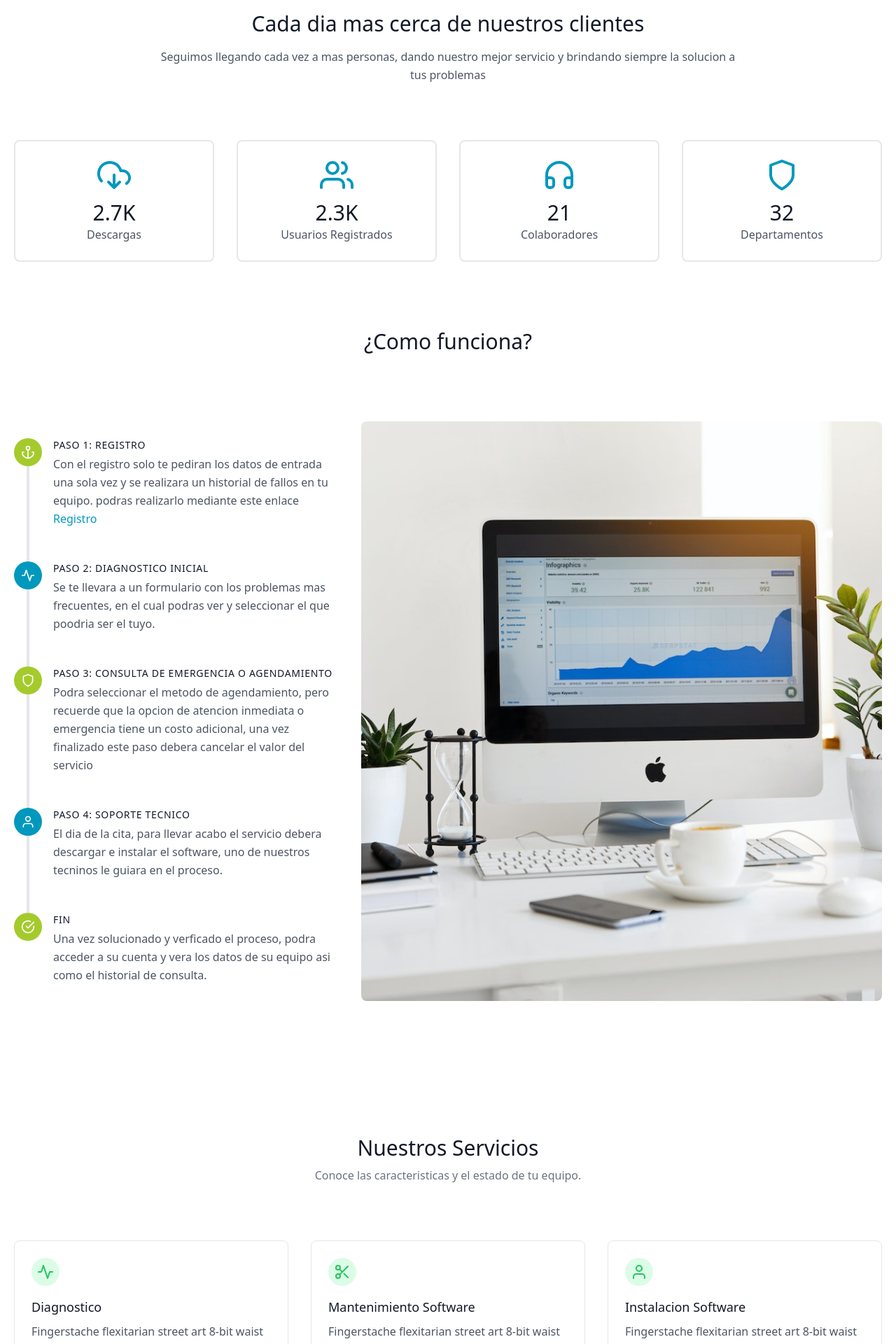
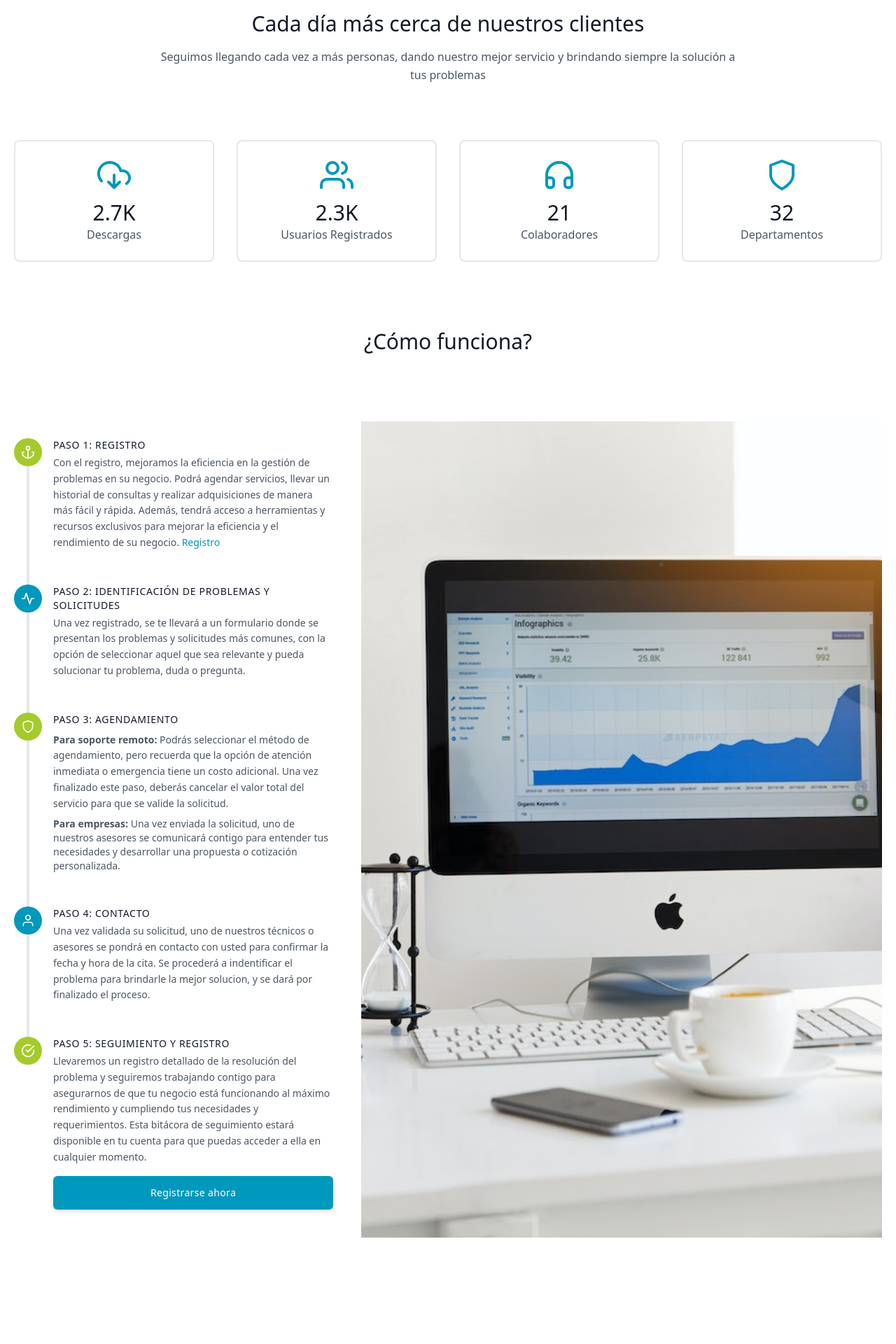
Before and after one commit to luistrabajo789/Scopes, a Next.js app: page / in a window 1280 px wide. Shown: the part 880-2800 px from the top of the page at 70% size. Built offline with nearby package versions, Linux system fonts and the light colour scheme; no server answers.

Commit message:
fxied text

```diff
--- a/components/LoginRegister/Register.tsx
+++ b/components/LoginRegister/Register.tsx
@@ -39,7 +39,7 @@ export default function Register() {
   };
 
   return (
-    <div className="bg-white rounded-md shadow-2xl p-7 sm:px-8 sm:py-12 text-gray-700">
+    <div className="bg-white rounded-md shadow-xl p-7 sm:px-8 sm:py-12 text-gray-700">
       <h3 className="mb-4 text-xl font-semibold sm:text-center sm:mb-6 sm:text-2xl">
         Registrarse
       </h3>
@@ -58,7 +58,7 @@ export default function Register() {
             required
             type="text"
             className="flex-grow w-full h-12 px-4  transition duration-200 bg-white border border-gray-300 rounded shadow-sm appearance-none focus:border-secondary-100 focus:outline-none focus:shadow-outline"
-            id="name"
+            id="nameRegister"
             name="name"
           />
 
@@ -79,7 +79,7 @@ export default function Register() {
             required
             type="email"
             className="flex-grow w-full h-12 px-4 transition duration-200 bg-white border border-gray-300 rounded shadow-sm appearance-none focus:border-secondary-100 focus:outline-none focus:shadow-outline"
-            id="email"
+            id="emailRegister"
             name="email"
           />
           {errors.email && (
--- a/components/home/About.tsx
+++ b/components/home/About.tsx
@@ -5,8 +5,8 @@ export default function About() {
     <section className="text-gray-600 body-font">
     <div className="px-5 py-24 mx-auto">
       <div className="flex flex-col text-center w-full mb-20">
-        <h1 className="sm:text-3xl text-2xl font-medium title-font mb-4 text-gray-900">Cada dia mas cerca de nuestros clientes</h1>
-        <p className="lg:w-2/3 mx-auto leading-relaxed text-base">Seguimos llegando cada vez a mas personas, dando nuestro mejor servicio y brindando siempre la solucion a tus problemas</p>
+        <h1 className="sm:text-3xl text-2xl font-medium title-font mb-4 text-gray-900">Cada día más cerca de nuestros clientes</h1>
+        <p className="lg:w-2/3 mx-auto leading-relaxed text-base">Seguimos llegando cada vez a más personas, dando nuestro mejor servicio y brindando siempre la solución a tus problemas</p>
       </div>
       <div className="flex flex-wrap -m-4 text-center">
         <div className="p-4 md:w-1/4 sm:w-1/2 w-full">
--- a/components/home/Contact.tsx
+++ b/components/home/Contact.tsx
@@ -10,7 +10,7 @@ export default function Contact() {
             Contactanos
           </h1>
           <p className="lg:w-2/3 mx-auto leading-relaxed text-base">
-            Responderemos en un plazo dentro las siguientes 24 habiles.
+            Responderemos en un plazo dentro las siguientes 24 hábiles.
           </p>
         </div>
         <div className="lg:w-1/2 md:w-2/3 mx-auto">
--- a/components/home/Remote.tsx
+++ b/components/home/Remote.tsx
@@ -6,9 +6,9 @@ import bg2 from "public/bg2.jpg";
 
 export default function Remote() {
   return (
-    <section className="text-gray-600 body-font">
+    <section className="text-gray-600 body-font text-sm">
       <h1 className="sm:text-3xl text-2xl font-medium title-font  text-gray-900 text-center">
-        ¿Como funciona?
+        ¿Cómo funciona?
       </h1>
 
       <div className="container px-5 py-24 mx-auto flex flex-wrap">
@@ -33,14 +33,18 @@ export default function Remote() {
                 </svg>
               </div>
               <div className="flex-grow pl-4">
-                <h2 className="font-medium title-font text-sm text-gray-900 mb-1 tracking-wider">
+                <h2 className="font-medium title-font  text-gray-900 mb-1 tracking-wider">
                   PASO 1: REGISTRO
                 </h2>
                 <p className="leading-relaxed">
-                  Con el registro solo te pediran los datos de entrada una sola
-                  vez y se realizara un historial de fallos en tu
-                  equipo. podras realizarlo mediante este enlace{" "}
+                  Con el registro, mejoramos la eficiencia en la gestión de
+                  problemas en su negocio. Podrá agendar servicios, llevar un
+                  historial de consultas y realizar adquisiciones de manera más
+                  fácil y rápida. Además, tendrá acceso a herramientas y
+                  recursos exclusivos para mejorar la eficiencia y el
+                  rendimiento de su negocio.{" "}
                   <Link className="text-primary-100" href="#header">
+                    {" "}
                     Registro
                   </Link>
                 </p>
@@ -64,13 +68,14 @@ export default function Remote() {
                 </svg>
               </div>
               <div className="flex-grow pl-4">
-                <h2 className="font-medium title-font text-sm text-gray-900 mb-1 tracking-wider">
-                  PASO 2: DIAGNOSTICO INICIAL
+                <h2 className="font-medium title-font  text-gray-900 mb-1 uppercase tracking-wider">
+                  PASO 2: Identificación de Problemas y Solicitudes
                 </h2>
                 <p className="leading-relaxed">
-                  Se te llevara a un formulario con los problemas mas
-                  frecuentes, en el cual podras ver y seleccionar el que poodria
-                  ser el tuyo.
+                  Una vez registrado, se te llevará a un formulario donde se
+                  presentan los problemas y solicitudes más comunes,
+                  con la opción de seleccionar aquel que sea relevante y pueda
+                  solucionar tu problema, duda o pregunta.
                 </p>
               </div>
             </div>
@@ -92,14 +97,21 @@ export default function Remote() {
                 </svg>
               </div>
               <div className="flex-grow pl-4">
-                <h2 className="font-medium title-font text-sm text-gray-900 mb-1 tracking-wider">
-                  PASO 3: CONSULTA DE EMERGENCIA O AGENDAMIENTO
+                <h2 className="font-medium title-font   text-gray-900  tracking-wider mb-2">
+                  PASO 3: AGENDAMIENTO
                 </h2>
-                <p className="leading-relaxed">
-                  Podra seleccionar el metodo de agendamiento, pero recuerde que
-                  la opcion de atencion inmediata o emergencia tiene un costo
-                  adicional, una vez finalizado este paso debera cancelar el
-                  valor del servicio
+                <p className="leading-relaxed mb-2">
+                  <strong>Para soporte remoto: </strong> Podrás seleccionar el
+                  método de agendamiento, pero recuerda que la opción de
+                  atención inmediata o emergencia tiene un costo adicional. Una
+                  vez finalizado este paso, deberás cancelar el valor total del
+                  servicio para que se valide la solicitud.
+                </p>
+                <p>
+                  <strong>Para empresas:</strong> Una vez enviada la solicitud,
+                  uno de nuestros asesores se comunicará contigo para entender
+                  tus necesidades y desarrollar una propuesta o cotización
+                  personalizada.
                 </p>
               </div>
             </div>
@@ -122,13 +134,15 @@ export default function Remote() {
                 </svg>
               </div>
               <div className="flex-grow pl-4">
-                <h2 className="font-medium title-font text-sm text-gray-900 mb-1 tracking-wider">
-                  PASO 4: SOPORTE TECNICO
+                <h2 className="font-medium title-font   text-gray-900 mb-1 tracking-wider">
+                  PASO 4: CONTACTO
                 </h2>
                 <p className="leading-relaxed">
-                  El dia de la cita, para llevar acabo el servicio debera
-                  descargar e instalar el software, uno de nuestros tecninos le
-                  guiara en el proceso.
+                  Una vez validada su solicitud, uno de nuestros técnicos o
+                  asesores se pondrá en contacto con usted para confirmar la
+                  fecha y hora de la cita. Se procederá a indentificar el
+                  problema para brindarle la mejor solucion, y se dará por
+                  finalizado el proceso.
                 </p>
               </div>
             </div>
@@ -148,19 +162,20 @@ export default function Remote() {
                 </svg>
               </div>
               <div className="flex-grow pl-4">
-                <h2 className="font-medium title-font text-sm text-gray-900 mb-1 tracking-wider">
-                  FIN
+                <h2 className="font-medium title-font   text-gray-900 mb-1 tracking-wider">
+                  PASO 5: SEGUIMIENTO Y REGISTRO
                 </h2>
                 <p className="leading-relaxed">
-                  Una vez solucionado y verficado el proceso, podra acceder a su
-                  cuenta y vera los datos de su equipo asi como el historial de
-                  consulta.
+                Llevaremos un registro detallado de la resolución del problema y seguiremos trabajando contigo para asegurarnos de que tu negocio está funcionando al máximo rendimiento y cumpliendo tus necesidades y requerimientos. Esta bitácora de seguimiento estará disponible en tu cuenta para que puedas acceder a ella en cualquier momento.
                 </p>
+                <Link className="btn-primary my-4" href="#header">
+                  Registrarse ahora
+                </Link>
               </div>
             </div>
           </div>
           <Image
-            className="lg:w-3/5 md:w-1/2 object-cover rounded-lg md:mt-0 mt-12"
+            className="lg:w-3/5 md:w-1/2 object-cover   md:mt-0 mt-12"
             src={bg2}
             alt="step"
           />
--- a/components/home/Servicios.tsx
+++ b/components/home/Servicios.tsx
@@ -1,86 +1,168 @@
-import React from 'react'
+import Link from "next/link";
+import React from "react";
 
 export default function Servicios() {
   return (
-    <section id='servicios' className="text-gray-600 body-font">
+    <section id="servicios" className="text-gray-600 body-font text-sm">
       <div className="container px-5 py-24 mx-auto">
         <div className="flex flex-wrap w-full mb-20 flex-col items-center text-center">
-      <h1 className="sm:text-3xl text-2xl font-medium title-font mb-2 text-gray-900">Nuestros Servicios</h1>
-      <p className="lg:w-1/2 w-full leading-relaxed text-gray-500">Conoce las caracteristicas y el estado de tu equipo.</p>
+          <h1 className="sm:text-3xl text-2xl font-medium title-font mb-2 text-gray-900">
+            Nuestros Servicios
+          </h1>
+          <p className="lg:w-1/2 w-full leading-relaxed text-gray-500">
+            Conoce las características y el estado de tu equipo.
+          </p>
         </div>
         <div className="flex flex-wrap -m-4">
           <div className="xl:w-1/3 md:w-1/2 p-4">
             <div className="border border-gray-200 p-6 rounded-lg">
               <div className="w-10 h-10 inline-flex items-center justify-center rounded-full bg-green-100 text-green-500 mb-4">
-            <svg fill="none" stroke="currentColor" strokeLinecap="round" strokeLinejoin="round" strokeWidth="2" className="w-6 h-6" viewBox="0 0 24 24">
+                <svg
+                  fill="none"
+                  stroke="currentColor"
+                  strokeLinecap="round"
+                  strokeLinejoin="round"
+                  strokeWidth="2"
+                  className="w-6 h-6"
+                  viewBox="0 0 24 24"
+                >
                   <path d="M22 12h-4l-3 9L9 3l-3 9H2"></path>
                 </svg>
               </div>
-          <h2 className="text-lg text-gray-900 font-medium title-font mb-2">Diagnostico</h2>
-          <p className="leading-relaxed text-base">Fingerstache flexitarian street art 8-bit waist co, subway tile poke farm.</p>
+              <h2 className="text-md text-gray-900 font-medium title-font mb-2">
+              Creación de sitios web profesionales:
+              </h2>
+              <p className="leading-relaxed ">
+              Ofrecemos servicios de diseño y desarrollo de sitios web personalizados para adaptarse a las necesidades específicas de su negocio. Nuestros sitios web son atractivos, fáciles de usar y están optimizados para el SEO.
+              </p>
             </div>
           </div>
           <div className="xl:w-1/3 md:w-1/2 p-4">
             <div className="border border-gray-200 p-6 rounded-lg">
               <div className="w-10 h-10 inline-flex items-center justify-center rounded-full bg-green-100 text-green-500 mb-4">
-            <svg fill="none" stroke="currentColor" strokeLinecap="round" strokeLinejoin="round" strokeWidth="2" className="w-6 h-6" viewBox="0 0 24 24">
+                <svg
+                  fill="none"
+                  stroke="currentColor"
+                  strokeLinecap="round"
+                  strokeLinejoin="round"
+                  strokeWidth="2"
+                  className="w-6 h-6"
+                  viewBox="0 0 24 24"
+                >
                   <circle cx="6" cy="6" r="3"></circle>
                   <circle cx="6" cy="18" r="3"></circle>
                   <path d="M20 4L8.12 15.88M14.47 14.48L20 20M8.12 8.12L12 12"></path>
                 </svg>
               </div>
-          <h2 className="text-lg text-gray-900 font-medium title-font mb-2">Mantenimiento Software</h2>
-          <p className="leading-relaxed text-base">Fingerstache flexitarian street art 8-bit waist co, subway tile poke farm.</p>
+              <h2 className="text-md text-gray-900 font-medium title-font mb-2">
+              Reparación y optimización de equipos de computo:
+              </h2>
+              <p className="leading-relaxed ">
+              Ofrecemos servicios de reparación y optimización de equipos de computo para resolver problemas comunes y mejorar el rendimiento de su equipo.
+              </p>
             </div>
           </div>
           <div className="xl:w-1/3 md:w-1/2 p-4">
             <div className="border border-gray-200 p-6 rounded-lg">
               <div className="w-10 h-10 inline-flex items-center justify-center rounded-full bg-green-100 text-green-500 mb-4">
-            <svg fill="none" stroke="currentColor" strokeLinecap="round" strokeLinejoin="round" strokeWidth="2" className="w-6 h-6" viewBox="0 0 24 24">
+                <svg
+                  fill="none"
+                  stroke="currentColor"
+                  strokeLinecap="round"
+                  strokeLinejoin="round"
+                  strokeWidth="2"
+                  className="w-6 h-6"
+                  viewBox="0 0 24 24"
+                >
                   <path d="M20 21v-2a4 4 0 00-4-4H8a4 4 0 00-4 4v2"></path>
                   <circle cx="12" cy="7" r="4"></circle>
                 </svg>
               </div>
-          <h2 className="text-lg text-gray-900 font-medium title-font mb-2">Instalacion Software</h2>
-          <p className="leading-relaxed text-base">Fingerstache flexitarian street art 8-bit waist co, subway tile poke farm.</p>
+              <h2 className="text-md text-gray-900 font-medium title-font mb-2">
+              Consultoría tecnológica:
+              </h2>
+              <p className="leading-relaxed ">
+              Ofrecemos asesoría, capcitacion o consultoría tecnológica para ayudarle a entender las tendencias y las mejores prácticas en tecnología y a tomar decisiones informadas sobre sus inversiones en tecnología.
+              </p>
             </div>
           </div>
           <div className="xl:w-1/3 md:w-1/2 p-4">
             <div className="border border-gray-200 p-6 rounded-lg">
               <div className="w-10 h-10 inline-flex items-center justify-center rounded-full bg-green-100 text-green-500 mb-4">
-            <svg fill="none" stroke="currentColor" strokeLinecap="round" strokeLinejoin="round" strokeWidth="2" className="w-6 h-6" viewBox="0 0 24 24">
+                <svg
+                  fill="none"
+                  stroke="currentColor"
+                  strokeLinecap="round"
+                  strokeLinejoin="round"
+                  strokeWidth="2"
+                  className="w-6 h-6"
+                  viewBox="0 0 24 24"
+                >
                   <path d="M4 15s1-1 4-1 5 2 8 2 4-1 4-1V3s-1 1-4 1-5-2-8-2-4 1-4 1zM4 22v-7"></path>
                 </svg>
               </div>
-          <h2 className="text-lg text-gray-900 font-medium title-font mb-2">Reparacion Software</h2>
-          <p className="leading-relaxed text-base">Fingerstache flexitarian street art 8-bit waist co, subway tile poke farm.</p>
+              <h2 className="text-md text-gray-900 font-medium title-font mb-2">
+              Capacitación tecnológica
+              </h2>
+              <p className="leading-relaxed ">
+              Ofrecemos asesoría y capacitación para mejorar el conocimiento y habilidades en tecnología de nuestros clientes. Diseñamos capacitaciones personalizadas para adaptarse a las necesidades específicas de cada negocio y aseguramos el correcto funcionamiento de su equipo y su negocio.
+              </p>
             </div>
           </div>
           <div className="xl:w-1/3 md:w-1/2 p-4">
             <div className="border border-gray-200 p-6 rounded-lg">
               <div className="w-10 h-10 inline-flex items-center justify-center rounded-full bg-green-100 text-green-500 mb-4">
-            <svg fill="none" stroke="currentColor" strokeLinecap="round" strokeLinejoin="round" strokeWidth="2" className="w-6 h-6" viewBox="0 0 24 24">
+                <svg
+                  fill="none"
+                  stroke="currentColor"
+                  strokeLinecap="round"
+                  strokeLinejoin="round"
+                  strokeWidth="2"
+                  className="w-6 h-6"
+                  viewBox="0 0 24 24"
+                >
                   <path d="M21 12.79A9 9 0 1111.21 3 7 7 0 0021 12.79z"></path>
                 </svg>
               </div>
-          <h2 className="text-lg text-gray-900 font-medium title-font mb-2">Actualizacion Sistema operativo</h2>
-          <p className="leading-relaxed text-base">Fingerstache flexitarian street art 8-bit waist co, subway tile poke farm.</p>
+              <h2 className="text-md text-gray-900 font-medium title-font mb-2">
+              Adquisicion, instalacion y actualiacion de equipos tecnológicos:
+              </h2>
+              <p className="leading-relaxed ">
+              Ofrecemos servicios completos de adquisición, instalación y actualización de equipos tecnológicos para mejorar el rendimiento de su negocio, así como una amplia variedad de componentes y accesorios de alta calidad para mejorar o reemplazar partes dañadas. Nuestros servicios aseguran el correcto funcionamiento de su equipo y su negocio.
+              </p>
             </div>
           </div>
           <div className="xl:w-1/3 md:w-1/2 p-4">
             <div className="border border-gray-200 p-6 rounded-lg">
               <div className="w-10 h-10 inline-flex items-center justify-center rounded-full bg-green-100 text-green-500 mb-4">
-            <svg fill="none" stroke="currentColor" strokeLinecap="round" strokeLinejoin="round" strokeWidth="2" className="w-6 h-6" viewBox="0 0 24 24">
+                <svg
+                  fill="none"
+                  stroke="currentColor"
+                  strokeLinecap="round"
+                  strokeLinejoin="round"
+                  strokeWidth="2"
+                  className="w-6 h-6"
+                  viewBox="0 0 24 24"
+                >
                   <path d="M12 22s8-4 8-10V5l-8-3-8 3v7c0 6 8 10 8 10z"></path>
                 </svg>
               </div>
-          <h2 className="text-lg text-gray-900 font-medium title-font mb-2">Asesoria informatica</h2>
-          <p className="leading-relaxed text-base">Fingerstache flexitarian street art 8-bit waist co, subway tile poke farm.</p>
+              <h2 className="text-md text-gray-900 font-medium title-font mb-2">
+              Soporte técnico remoto:
+              </h2>
+              <p className="leading-relaxed ">
+              Ofrecemos soporte técnico remoto para ayudarle a resolver problemas con su equipo a través de una conexión en línea. Con nuestro soporte técnico remoto, uno de nuestros expertos en tecnología podrá conectarse a su equipo a través de internet y ayudarlo a resolver cualquier problema que pueda tener, sin la necesidad de que un técnico vaya a su ubicación física.
+              </p>
             </div>
           </div>
         </div>
-    <button className="flex mx-auto mt-16 text-white bg-primary-100 border-0 py-2 px-8 focus:outline-none hover:bg-secondary-100  rounded-md text-lg">Comenzar</button>
+        <div className="mx-auto grid place-content-center">
+        <Link  href='/registro' className="flex mx-auto mt-16 text-white max-w-xs text-center bg-primary-100 border-0 py-2 px-8 focus:outline-none hover:bg-secondary-100  rounded-md text-md">
+    Quiero registrarme
+        </Link>
         </div>
+      </div>
+
     </section>
-  )
+  );
 }
```
Also changed, not shown: components/Layout/NavBar.tsx (+4 -4 lines), components/home/Header.tsx (+5 -5 lines), pages/registro.tsx (+1 -61 lines). Lines whose indentation alone changed are shown as unchanged.
